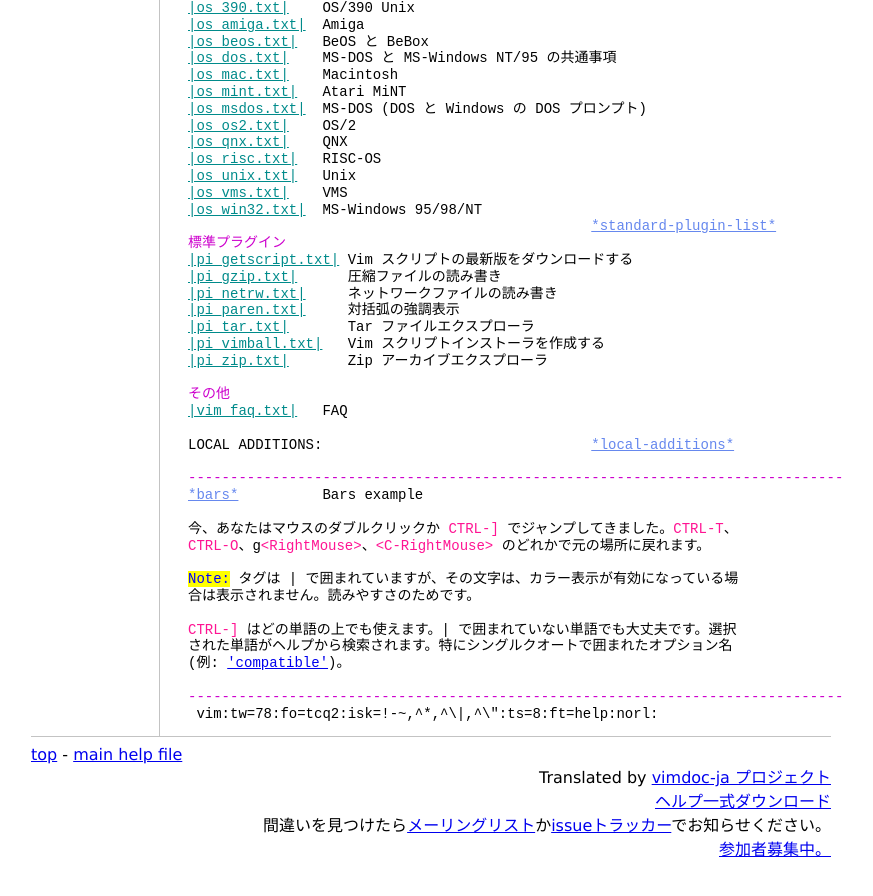
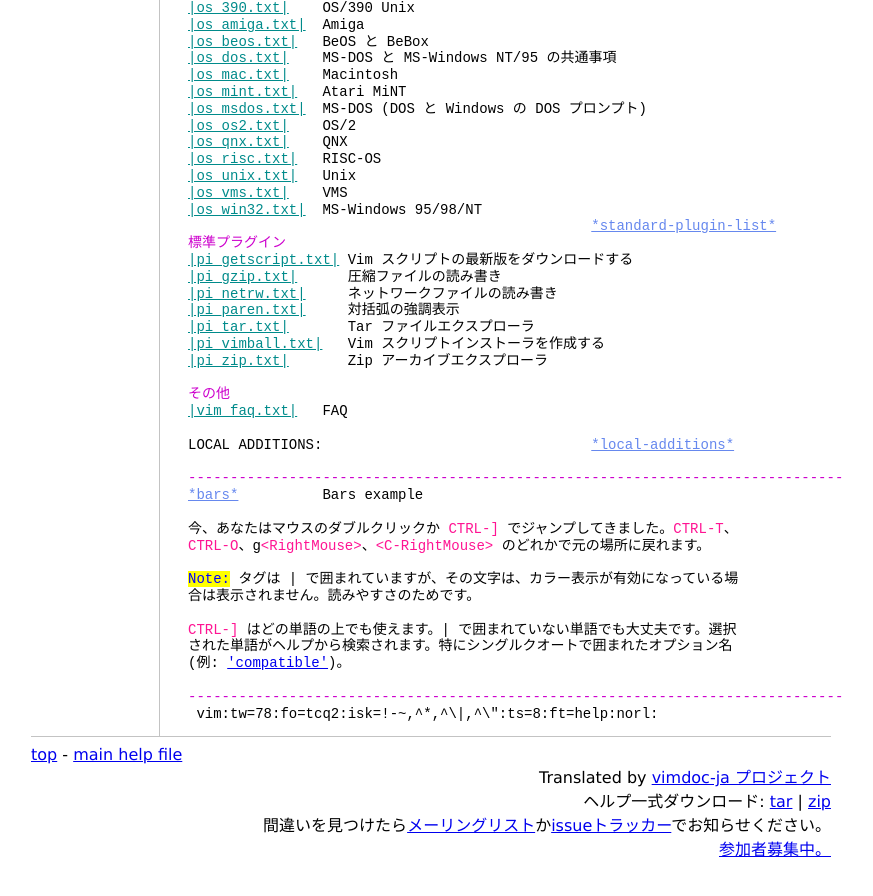
Before and after one commit to vim-jp/vimdoc-ja, a Jekyll site: the page built from index.html, in a window 1280 px wide and 900 px high, scrolled down 3260 px. Shown: the top 896 px of the window, without its empty margins (209-1082 px from the left). Built offline with Jekyll 4.4.1, drawn with Linux system fonts in a browser that asks for light colours; nearby versions of some CDN libraries; Markdown is read by kramdown in place of the engine named in the settings; comment, search, counter and statistics services are not loaded; some of the changed lines change nothing that is shown.

Commit message:
fixed download url

```diff
--- a/_layouts/vimdoc.html
+++ b/_layouts/vimdoc.html
@@ -247,7 +247,7 @@
 <a href="#top">top</a> - <a href="index.html">main help file</a><br>
 <div style="text-align:right;">
 Translated by <a href="https://github.com/vim-jp/vimdoc-ja">vimdoc-ja プロジェクト</a><br />
-<a href="https://github.com/vim-jp/vimdoc-ja/zipball/master">ヘルプ一式ダウンロード</a><br />
+ヘルプ一式ダウンロード: <a href="https://github.com/downloads/vim-jp/vimdoc-ja/vimdoc-ja.tar.gz">tar</a> | <a href="https://github.com/downloads/vim-jp/vimdoc-ja/vimdoc-ja.zip">zip</a><br />
 間違いを見つけたら<a href="http://groups.google.com/group/vimdoc-ja">メーリングリスト</a>か<a href="https://github.com/vim-jp/vimdoc-ja/issues">issueトラッカー</a>でお知らせください。<br />
 <a href="https://github.com/vim-jp/vimdoc-ja/wiki/HowToContribute">参加者募集中。</a><br />
 </div>
```
